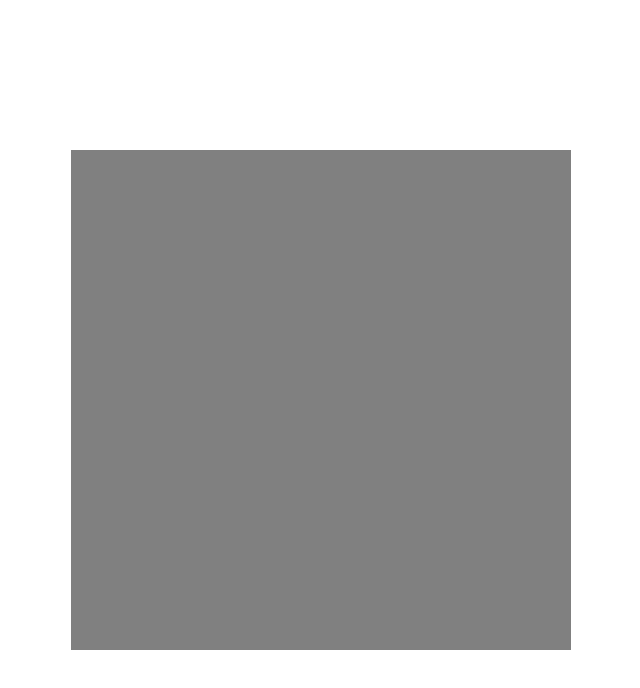
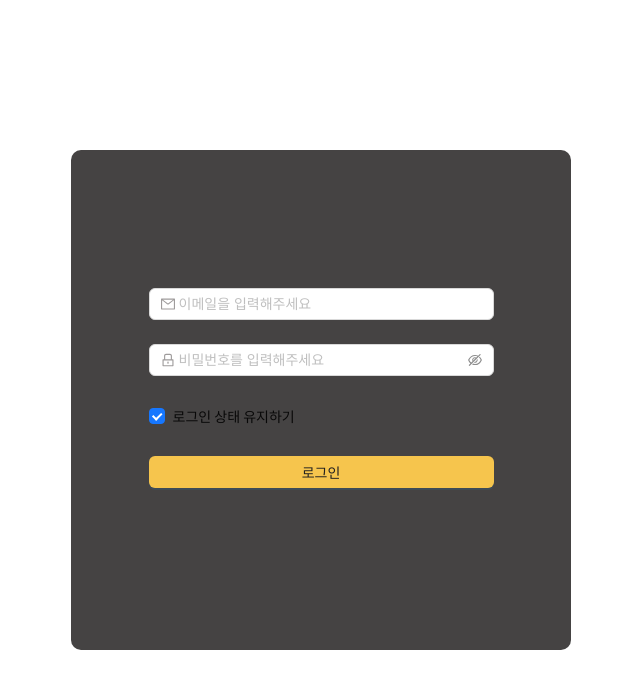
Before and after one commit to SNXWXH/Login-sprint, a React (Create React App) app in the folder login_frontend/: page /login in a window 1280 px wide. Shown: the top 688 px of the page, without its empty margins (319-959 px from the left). Built offline with nearby package versions, Linux system fonts and the light colour scheme.

Commit message:
로그인 디자인 중, 폰트 적용 중

```diff
--- a/login_frontend/package.json
+++ b/login_frontend/package.json
@@ -3,6 +3,7 @@
   "version": "0.1.0",
   "private": true,
   "dependencies": {
+    "@ant-design/icons": "^5.2.6",
     "@testing-library/jest-dom": "^5.17.0",
     "@testing-library/react": "^13.4.0",
     "@testing-library/user-event": "^13.5.0",
--- a/login_frontend/public/index.html
+++ b/login_frontend/public/index.html
@@ -24,8 +24,15 @@
       work correctly both with client-side routing and a non-root public URL.
       Learn how to configure a non-root public URL by running `npm run build`.
     -->
+    <link rel="preconnect" href="https://fonts.googleapis.com" />
+    <link rel="preconnect" href="https://fonts.gstatic.com" crossorigin />
+    <link
+      href="https://fonts.googleapis.com/css2?family=Noto+Sans+KR:wght@100;200;300;400;500;600;700;800;900&display=swap"
+      rel="stylesheet"
+    />
     <title>React App</title>
   </head>
+
   <body>
     <noscript>You need to enable JavaScript to run this app.</noscript>
     <div id="root"></div>
--- a/login_frontend/src/App.tsx
+++ b/login_frontend/src/App.tsx
@@ -8,7 +8,6 @@ import { PAGE_LIST } from "./pages";
 function App() {
   const routes = useRoutes(PAGE_LIST);
   return routes;
-  // return <div className="App">야야아앙</div>;
 }
 
 export default App;
--- a/login_frontend/src/components/index.tsx
+++ b/login_frontend/src/components/index.tsx
@@ -1,4 +1,3 @@
 import LoginBg from "./login/LoginBg";
-import LoginInput from "./login/LoginInput";
 
-export { LoginBg, LoginInput };
+export { LoginBg };
--- a/login_frontend/src/components/login/LoginBg.tsx
+++ b/login_frontend/src/components/login/LoginBg.tsx
@@ -1,10 +1,74 @@
-import LoginInput from "./LoginInput";
+import { Button, Checkbox, Form, Input, Space } from "antd";
+import {
+  login_bg,
+  login_btn,
+  login_formsize,
+  login_wrapper,
+} from "../../css/login";
+import { LockOutlined, MailOutlined } from "@ant-design/icons";
+
+const onFinish = (values: any) => {
+  console.log("Success:", values);
+};
+
+const onFinishFailed = (errorInfo: any) => {
+  console.log("Failed:", errorInfo);
+};
+
+type FieldType = {
+  username?: string;
+  password?: string;
+  remember?: string;
+};
 
 const LoginBg = () => {
   return (
     <>
-      <div className="bg">
-        <LoginInput />
+      <div style={login_wrapper}>
+        <div style={login_bg}>
+          <Form
+            style={login_formsize}
+            name="basic"
+            initialValues={{ remember: true }}
+            onFinish={onFinish}
+            onFinishFailed={onFinishFailed}
+            autoComplete="off"
+          >
+            <Form.Item<FieldType>
+              name="username"
+              rules={[
+                { required: true, message: "Please input your username!" },
+              ]}
+            >
+              <Input
+                prefix={<MailOutlined style={{ color: "#9F9C9C" }} />}
+                placeholder="이메일을 입력해주세요"
+              />
+            </Form.Item>
+
+            <Form.Item<FieldType>
+              name="password"
+              rules={[
+                { required: true, message: "Please input your password!" },
+              ]}
+            >
+              <Input.Password
+                prefix={<LockOutlined style={{ color: "#9F9C9C" }} />}
+                placeholder="비밀번호를 입력해주세요"
+              />
+            </Form.Item>
+
+            <Form.Item<FieldType> name="remember" valuePropName="checked">
+              <Checkbox>로그인 상태 유지하기</Checkbox>
+            </Form.Item>
+
+            <Form.Item>
+              <Button type="primary" htmlType="submit" style={login_btn}>
+                로그인
+              </Button>
+            </Form.Item>
+          </Form>
+        </div>
       </div>
     </>
   );
--- a/login_frontend/src/components/login/LoginInput.tsx
+++ /dev/null
@@ -1,64 +0,0 @@
-import { Button, Checkbox, Form, Input } from "antd";
-
-const onFinish = (values: any) => {
-  console.log("Success:", values);
-};
-
-const onFinishFailed = (errorInfo: any) => {
-  console.log("Failed:", errorInfo);
-};
-
-type FieldType = {
-  username?: string;
-  password?: string;
-  remember?: string;
-};
-
-const LoginInput = () => {
-  return (
-    <div>
-      {/* <Form
-        name="basic"
-        labelCol={{ span: 8 }}
-        wrapperCol={{ span: 16 }}
-        style={{ maxWidth: 600 }}
-        initialValues={{ remember: true }}
-        onFinish={onFinish}
-        onFinishFailed={onFinishFailed}
-        autoComplete="off"
-      >
-        <Form.Item<FieldType>
-          label="Username"
-          name="username"
-          rules={[{ required: true, message: "Please input your username!" }]}
-        >
-          <Input placeholder="이메일을 입력해주세요" />
-        </Form.Item>
-
-        <Form.Item<FieldType>
-          //   label="Password"
-          name="password"
-          rules={[{ required: true, message: "Please input your password!" }]}
-        >
-          <Input.Password placeholder="비밀번호를 입력해주세요" />
-        </Form.Item>
-
-        <Form.Item<FieldType>
-          name="remember"
-          valuePropName="checked"
-          wrapperCol={{ offset: 8, span: 16 }}
-        >
-          <Checkbox>로그인 상태 유지하기</Checkbox>
-        </Form.Item>
-
-        <Form.Item wrapperCol={{ offset: 8, span: 16 }}>
-          <Button type="primary" htmlType="submit">
-            Submit
-          </Button>
-        </Form.Item>
-      </Form> */}
-    </div>
-  );
-};
-
-export default LoginInput;
--- a/login_frontend/src/css/login.css
+++ /dev/null
@@ -1,15 +0,0 @@
-.wrapper {
-  display: flex;
-  justify-content: center;
-  align-items: center;
-  min-height: 100dvh;
-}
-
-.bg {
-  width: 500px;
-  height: 500px;
-  background-color: grey;
-  display: flex;
-  justify-content: center;
-  align-items: center;
-}
--- /dev/null
+++ b/login_frontend/src/css/login.tsx
@@ -0,0 +1,27 @@
+export const login_wrapper: React.CSSProperties = {
+  display: "flex",
+  justifyContent: "center",
+  alignItems: "center",
+  minHeight: "100dvh",
+};
+
+export const login_bg: React.CSSProperties = {
+  width: "500px",
+  height: "500px",
+  backgroundColor: "#454343",
+  borderRadius: 10,
+  display: "flex",
+  justifyContent: "center",
+  alignItems: "center",
+};
+
+export const login_formsize: React.CSSProperties = {
+  width: 345,
+};
+
+export const login_btn: React.CSSProperties = {
+  width: 345,
+  backgroundColor: "#F6C54D",
+  color: "#222121",
+  font: "400",
+};
--- a/login_frontend/src/index.css
+++ b/login_frontend/src/index.css
@@ -1,13 +1,13 @@
-body {
+/* @import url("https://fonts.googleapis.com/css2?family=Noto+Sans+KR:wght@100;200;300;400;500;600;700;800;900&display=swap"); */
+
+* {
   margin: 0;
-  font-family: -apple-system, BlinkMacSystemFont, 'Segoe UI', 'Roboto', 'Oxygen',
-    'Ubuntu', 'Cantarell', 'Fira Sans', 'Droid Sans', 'Helvetica Neue',
-    sans-serif;
+  font-family: "Noto Sans KR", sans-serif;
   -webkit-font-smoothing: antialiased;
   -moz-osx-font-smoothing: grayscale;
 }
 
 code {
-  font-family: source-code-pro, Menlo, Monaco, Consolas, 'Courier New',
+  font-family: source-code-pro, Menlo, Monaco, Consolas, "Courier New",
     monospace;
 }
--- a/login_frontend/src/pages/Login.tsx
+++ b/login_frontend/src/pages/Login.tsx
@@ -1,10 +1,5 @@
-import "../css/login.css";
 import { LoginBg } from "../components";
 
 export const Login = () => {
-  return (
-    <div className="wrapper">
-      <LoginBg />
-    </div>
-  );
+  return <LoginBg />;
 };
--- a/login_frontend/src/routes/routes.ts
+++ b/login_frontend/src/routes/routes.ts
@@ -1,11 +1,11 @@
 const ROUTES = {
   LOGIN: {
     PATH: "/login",
-    // NAME: "Login",
+    NAME: "Login",
   },
   SIGN_UP: {
     PATH: "/signup",
-    // NAME: "SignUp",
+    NAME: "SignUp",
   },
 };
 
```
Also changed, not shown: login_frontend/src/pages/index.tsx (+2 -10 lines), 1 other file (tests, documents, lock files or other folders).
